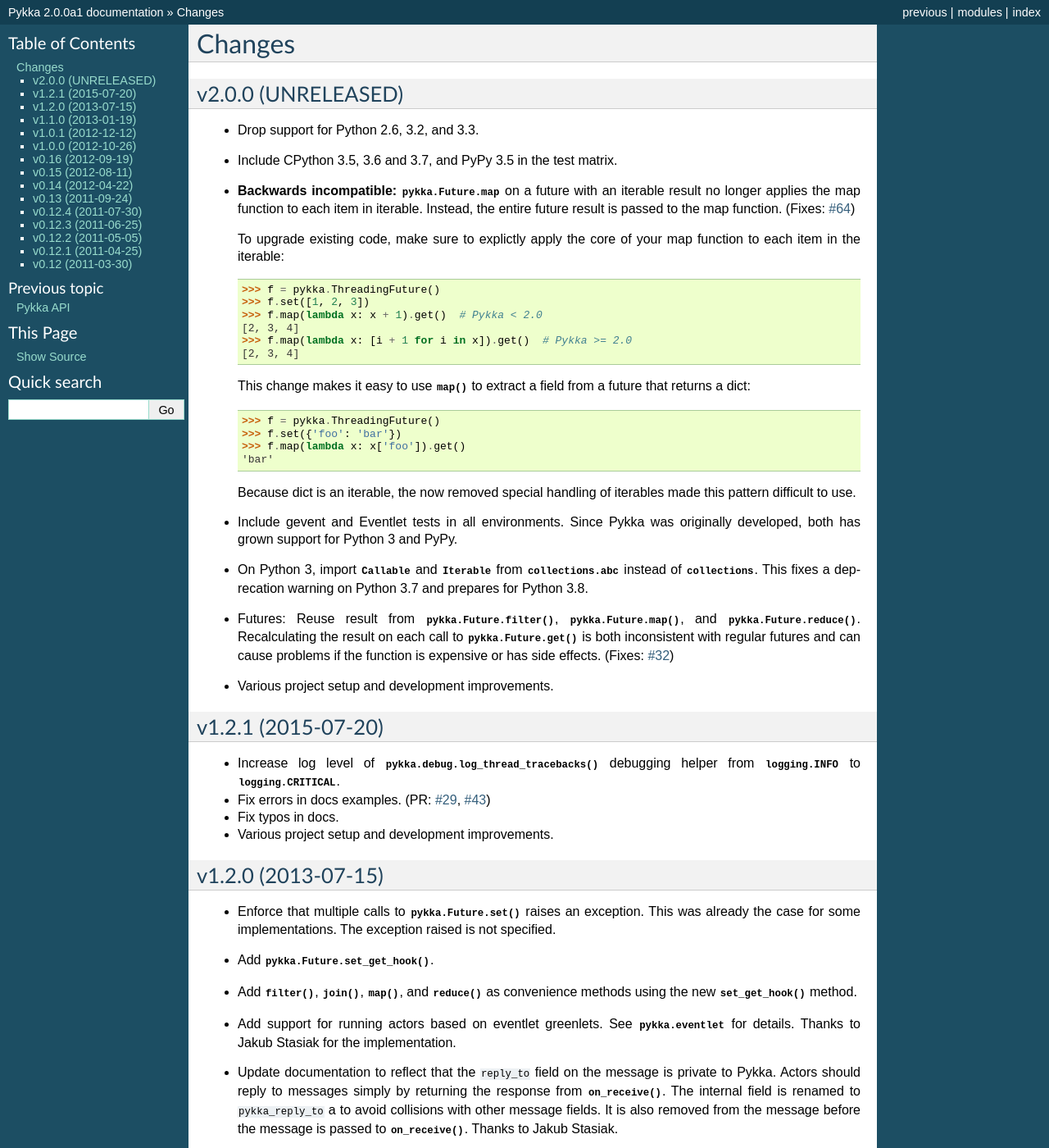
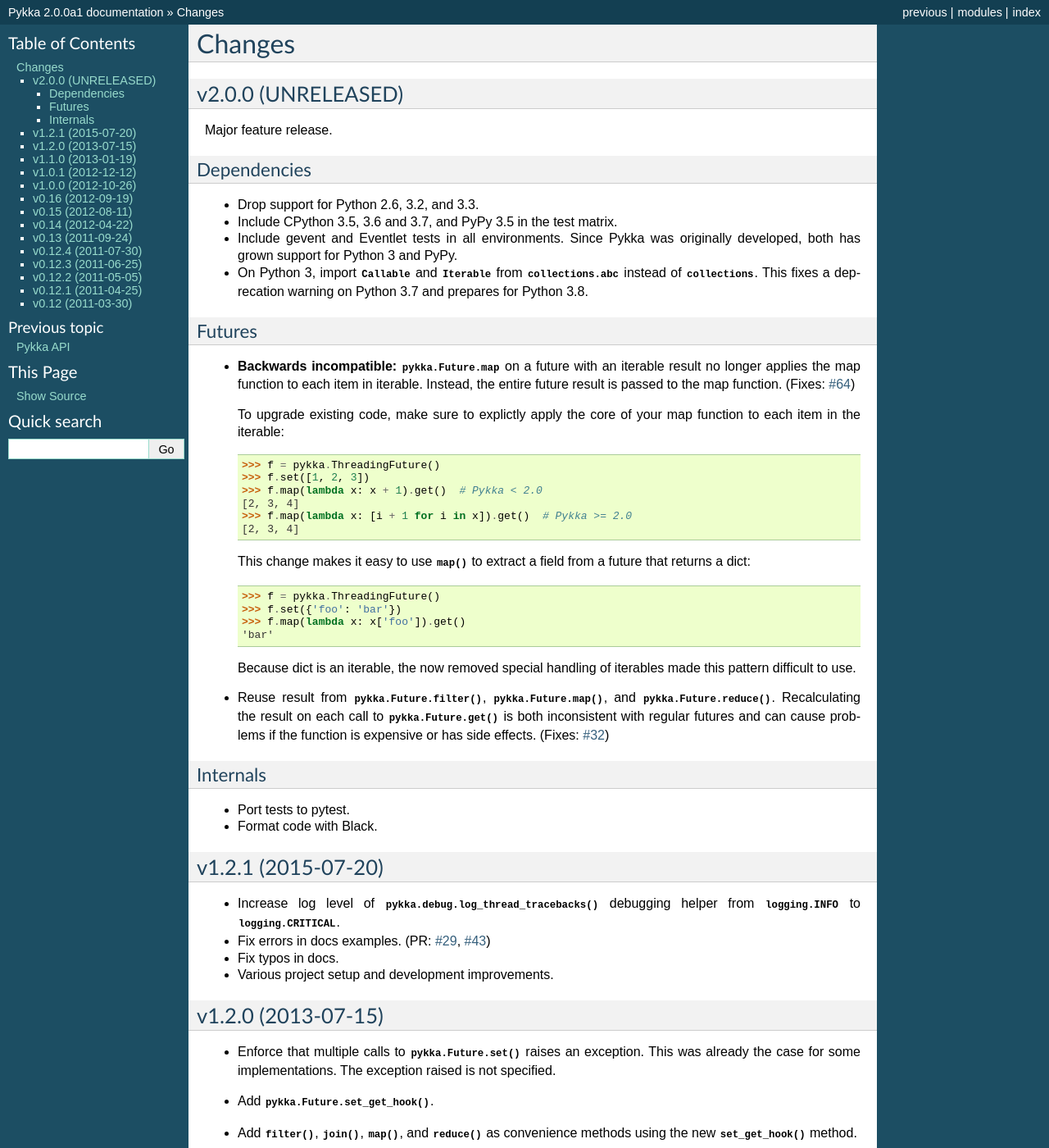
Before and after one commit to jodal/pykka, a Sphinx documentation site: the page built from docs/changes.rst, in a window 1280 px wide and 1400 px high. Shown: the whole window at 82% size. Built offline with Sphinx 7.4.7, drawn with Linux system fonts in a browser that asks for light colours.

Commit message:
docs: Regroup changelog

```diff
--- a/docs/changes.rst
+++ b/docs/changes.rst
@@ -5,9 +5,24 @@
 v2.0.0 (UNRELEASED)
 ===================
 
+Major feature release.
+
+Dependencies
+------------
+
 - Drop support for Python 2.6, 3.2, and 3.3.
 
 - Include CPython 3.5, 3.6 and 3.7, and PyPy 3.5 in the test matrix.
+
+- Include gevent and Eventlet tests in all environments. Since Pykka was
+  originally developed, both has grown support for Python 3 and PyPy.
+
+- On Python 3, import :class:`Callable` and :class:`Iterable` from
+  :mod:`collections.abc` instead of :mod:`collections`. This fixes a
+  deprecation warning on Python 3.7 and prepares for Python 3.8.
+
+Futures
+-------
 
 - **Backwards incompatible:** :class:`pykka.Future.map` on a future with an
   iterable result no longer applies the map function to each item in iterable.
@@ -35,20 +50,18 @@
   Because dict is an iterable, the now removed special handling of iterables
   made this pattern difficult to use.
 
-- Include gevent and Eventlet tests in all environments. Since Pykka was
-  originally developed, both has grown support for Python 3 and PyPy.
+- Reuse result from :meth:`pykka.Future.filter`, :meth:`pykka.Future.map`, and
+  :meth:`pykka.Future.reduce`. Recalculating the result on each call to
+  :meth:`pykka.Future.get` is both inconsistent with regular futures and can
+  cause problems if the function is expensive or has side effects. (Fixes:
+  :issue:`32`)
 
-- On Python 3, import :class:`Callable` and :class:`Iterable` from
-  :mod:`collections.abc` instead of :mod:`collections`. This fixes a
-  deprecation warning on Python 3.7 and prepares for Python 3.8.
+Internals
+---------
 
-- Futures: Reuse result from :meth:`pykka.Future.filter`,
-  :meth:`pykka.Future.map`, and :meth:`pykka.Future.reduce`. Recalculating the
-  result on each call to :meth:`pykka.Future.get` is both inconsistent with
-  regular futures and can cause problems if the function is expensive or has
-  side effects. (Fixes: :issue:`32`)
+- Port tests to pytest.
 
-- Various project setup and development improvements.
+- Format code with Black.
 
 
 v1.2.1 (2015-07-20)
```
